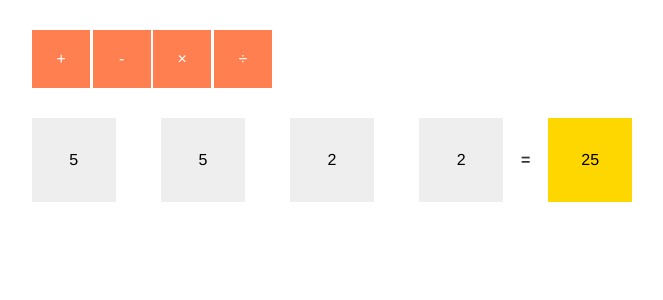
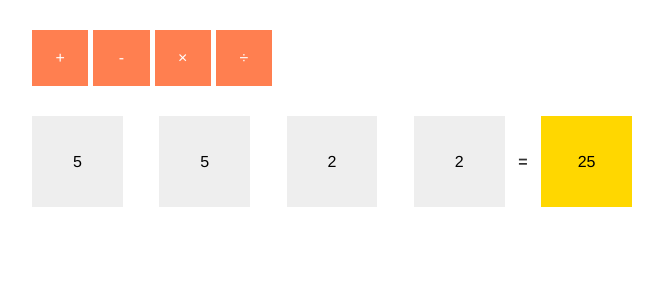
Before and after one commit to srhmgn/mathy, a React (Create React App) app: page / in a window 1280 px wide. Shown: the top 300 px of the page, without its empty margins (308-971 px from the left). Built offline with nearby package versions, Linux system fonts and the light colour scheme.

Commit message:
restyle gap

```diff
--- a/src/App.css
+++ b/src/App.css
@@ -6,7 +6,6 @@
 
 .list {
   display: grid;
-  grid-column-gap: 1%;
   margin: 5% 0;
   align-items: center;
 }
@@ -16,6 +15,7 @@
 }
 
 .list--op {
+  grid-column-gap: 5px;
   grid-auto-flow: column;
   width: 40%;
 }
```
